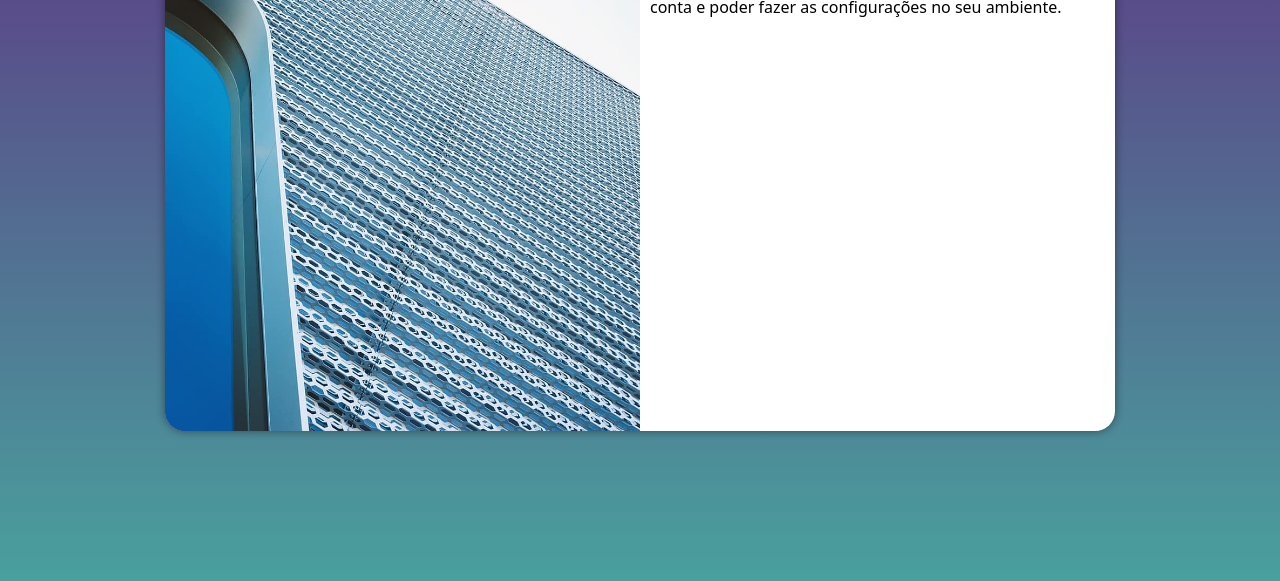
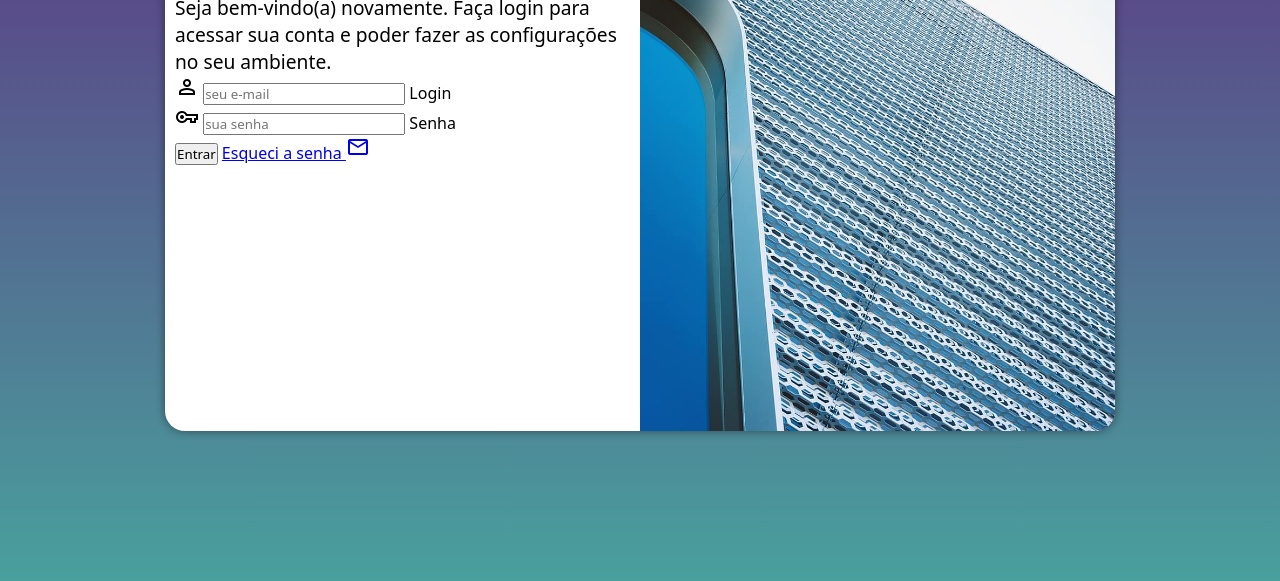
Before and after one commit to ryan-raniel/projeto-login, a plain HTML site: page index.html in a window 1280 px wide. Shown: the part 219-800 px from the top of the page. Drawn offline with nearby package versions, Linux system fonts and the light colour scheme.

Commit message:
adicionei o formulario

```diff
--- a/estilos/media-query.css
+++ b/estilos/media-query.css
@@ -2,47 +2,42 @@
 
 
 @media screen and (min-width: 768px) and (max-width: 992px) {
-
-
     body {
         background-image: linear-gradient(to top, #49a09d, #5f2c82 );
     }
-
     section#login {
         width: 80vw;
-
     }
-
     section#login > div#imagem {
         float: left;
         width: 30%;
         height: 100%;
     }
-
     section#login > div#formulario {
         float: right;
         width: 70%;
     }
 }
-
 @media screen and (min-width: 992px) {
     body {
         background-image: linear-gradient(to top, #49a09d, #5f2c82 );
     }
-
     section#login {
         width: 950px;
     }
     section#login > div#imagem {
-        float: left;
+        float: right;
         width: 50%;
         height: 100%;
     }
-
     section#login > div#formulario {
-        float: right;
+        float: left;
         width: 50%;
     }
-
-
+    div#formulario > h1 {
+        font-size: 2em;
+    }
+    div#formulario > p {
+        font-size: 1.2em;
+    }
 }
--- a/estilos/style.css
+++ b/estilos/style.css
@@ -1,49 +1,39 @@
 @charset "UTF-8";
-
-
-
 /*
     paleta de cores
     verde: #49a09d
     Lilás: #5f2c82
 */
-
 * {
     font-family: system-ui, -apple-system, BlinkMacSystemFont, 'Segoe UI', Roboto, Oxygen, Ubuntu, Cantarell, 'Open Sans', 'Helvetica Neue', sans-serif;
     padding: 0px;
     margin: 0px;
     box-sizing: border-box;
 }
-
 body, html {
     background-color: #5f2c82;
     height: 100vh;
     width: 100vw;
 }
-
 main {
     position: relative;
     height: 100vh;
     width: 100vw;
 }
-
 section#login {
     position: absolute;
     top: 50%;
     left: 50%;
     transform: translate(-50%, -50%);
     overflow: hidden;
-
     background-color: white;
     width: 250px;
     height: 500px;
     border-radius: 20px;
     box-shadow: 0px 0px 10px rgba(0, 0, 0, 0.451);
-
     transition: width 1s, height 1s;
     transition-timing-function: ease;
 }
-
 section#login > div#imagem{
     display: block;
     background: #5f2c82 url(../imagens/metal.jpg) no-repeat;
@@ -51,9 +41,15 @@ section#login > div#imagem{
     background-position: left bottom;
     height: 200px;
 }
-
 section#login > div#formulario {
     display: block;
     padding: 10px;
+}
 
+div#formulario > h1 {
+    text-align: center;
+    margin-bottom: 10px;
 }
+div#formulario > p {
+    font-size: 0.8em;
+}
--- a/index.html
+++ b/index.html
@@ -6,6 +6,7 @@
     <title>Login</title>
     <link rel="stylesheet" href="estilos/style.css">
     <link rel="stylesheet" href="estilos/media-query.css">
+    <link rel="stylesheet" href="https://fonts.googleapis.com/css2?family=Material+Symbols+Outlined:opsz,wght,FILL,GRAD@20..48,100..700,0..1,-50..200" />
 </head>
 <body>
     <main>
@@ -16,7 +17,26 @@
             <div id="formulario">
                 <h1>Login</h1>
                 <p>Seja bem-vindo(a) novamente. Faça login para acessar sua conta e poder fazer as configurações no seu ambiente.</p>
-                <form action="login.php" method="post"></form>
+                <form action="login.php" method="post" autocomplete="on">
+                    <div class="campo">
+                        <span class="material-symbols-outlined">
+                            person
+                            </span>
+                        <input type="email" name="login" id="ilogin" placeholder="seu e-mail" autocomplete="email" required maxlength="30">
+                        <label for="ilogin">Login</label>
+                    </div>
+                    <div class="campo">
+                        <span class="material-symbols-outlined">
+                            vpn_key
+                            </span>
+                        <input type="password" name="senha" id="isenha" placeholder="sua senha" autocomplete="current-password" required minlength="8" maxlength="20">
+                        <label for="isenha">Senha</label>
+                    </div>
+                    <input type="submit" value="Entrar">
+                    <a href="esqueci.html">
+                        Esqueci a senha <span class="material-symbols-outlined">mail</span>
+                    </a>
+                </form>
             </div>
         </section>
     </main>
```
